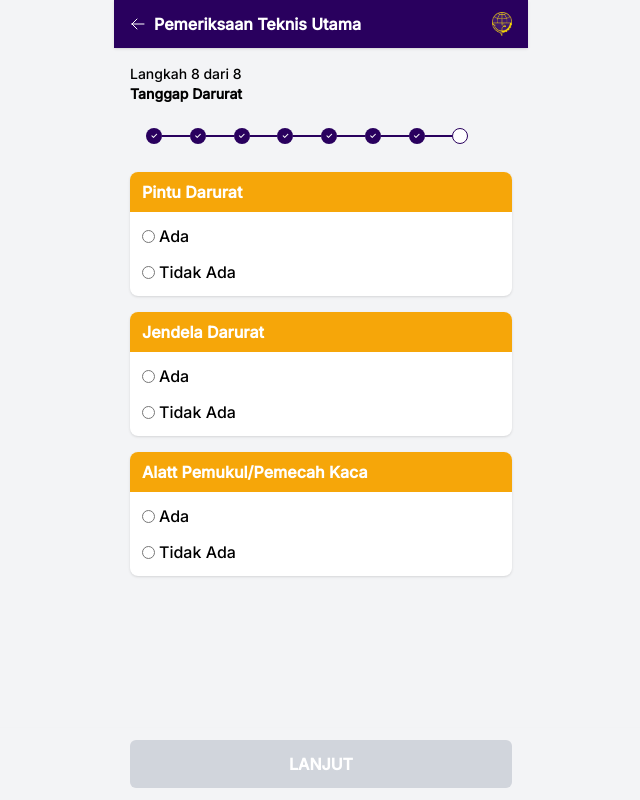
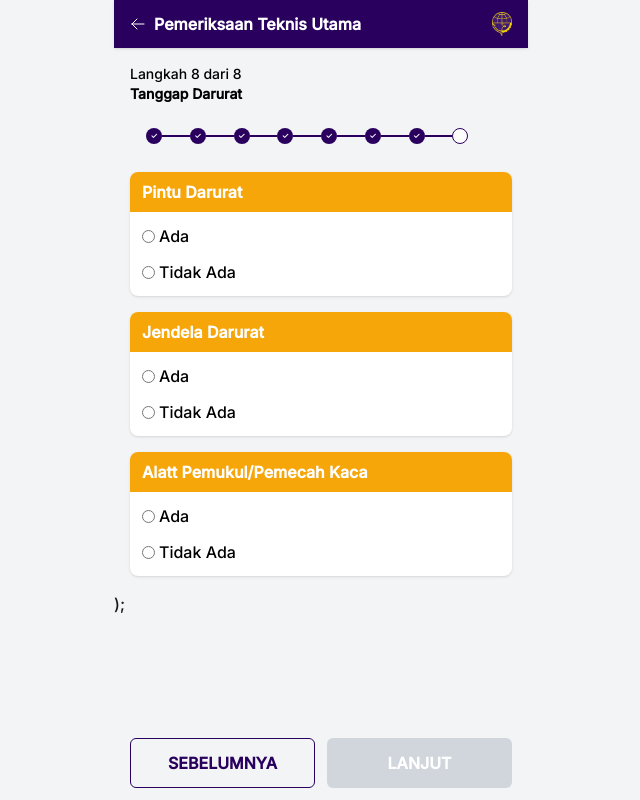
Before and after one commit to farhanangga/ramcek-nasional, a Next.js app: page /pemeriksaan/pemeriksaanTeknis/8-tanggapDarurat in a window 1280 px wide. Shown: the whole page, without its empty margins (319-959 px from the left). Built offline with nearby package versions, Linux system fonts and the light colour scheme.

Commit message:
FIXED A LITTLE BUG AND ADD NOTIF

```diff
--- a/src/app/pemeriksaan/pemeriksaanTeknis/1-sistemPenerangan/page.tsx
+++ b/src/app/pemeriksaan/pemeriksaanTeknis/1-sistemPenerangan/page.tsx
@@ -165,7 +165,7 @@ export default function SistemPeneranganPage() {
        {/* Stepper */}
         <div className="px-4 py-3 pt-16">
         <p className="text-sm text-black mb-6">
-            Langkah 8 dari 8 <br />
+            Langkah 1 dari 8 <br />
             <span className="font-semibold">Tanggap Darurat </span>
         </p>
         <div className="flex items-center justify-between mx-4">
--- a/src/app/pemeriksaan/pemeriksaanTeknis/2-sistemPengereman/page.tsx
+++ b/src/app/pemeriksaan/pemeriksaanTeknis/2-sistemPengereman/page.tsx
@@ -112,7 +112,7 @@ export default function SistemPengeremanPage() {
         {/* Stepper */}
         <div className="px-4 py-3 pt-16">
         <p className="text-sm text-black mb-6">
-            Langkah 8 dari 8 <br />
+            Langkah 2 dari 8 <br />
             <span className="font-semibold">Tanggap Darurat </span>
         </p>
         <div className="flex items-center justify-between mx-4">
--- a/src/app/pemeriksaan/pemeriksaanTeknis/3-badanKendaraan/page.tsx
+++ b/src/app/pemeriksaan/pemeriksaanTeknis/3-badanKendaraan/page.tsx
@@ -105,7 +105,7 @@ export default function SistemPengeremanPage() {
         {/* Stepper */}
         <div className="px-4 py-3 pt-16">
         <p className="text-sm text-black mb-6">
-            Langkah 8 dari 8 <br />
+            Langkah 3 dari 8 <br />
             <span className="font-semibold">Tanggap Darurat </span>
         </p>
         <div className="flex items-center justify-between mx-4">
--- a/src/app/pemeriksaan/pemeriksaanTeknis/4-kondisiBan/page.tsx
+++ b/src/app/pemeriksaan/pemeriksaanTeknis/4-kondisiBan/page.tsx
@@ -111,7 +111,7 @@ export default function KondisiBanPage() {
         {/* Stepper */}
         <div className="px-4 py-3 pt-16">
         <p className="text-sm text-black mb-6">
-            Langkah 8 dari 8 <br />
+            Langkah 4 dari 8 <br />
             <span className="font-semibold">Tanggap Darurat </span>
         </p>
         <div className="flex items-center justify-between mx-4">
--- a/src/app/pemeriksaan/pemeriksaanTeknis/5-perlengkapan/page.tsx
+++ b/src/app/pemeriksaan/pemeriksaanTeknis/5-perlengkapan/page.tsx
@@ -124,7 +124,7 @@ export default function SistemPengeremanPage() {
         {/* Stepper */}
         <div className="px-4 py-3 pt-16">
         <p className="text-sm text-black mb-6">
-            Langkah 8 dari 8 <br />
+            Langkah 5 dari 8 <br />
             <span className="font-semibold">Tanggap Darurat </span>
         </p>
         <div className="flex items-center justify-between mx-4">
--- a/src/app/pemeriksaan/pemeriksaanTeknis/6-pengukurKecepatan/page.tsx
+++ b/src/app/pemeriksaan/pemeriksaanTeknis/6-pengukurKecepatan/page.tsx
@@ -138,7 +138,7 @@ export default function SistemPengeremanPage() {
         {/* Stepper */}
         <div className="px-4 py-3 pt-16">
         <p className="text-sm text-black mb-6">
-            Langkah 8 dari 8 <br />
+            Langkah 6 dari 8 <br />
             <span className="font-semibold">Tanggap Darurat </span>
         </p>
         <div className="flex items-center justify-between mx-4">
--- a/src/app/pemeriksaan/pemeriksaanTeknis/7-penghapusKaca/page.tsx
+++ b/src/app/pemeriksaan/pemeriksaanTeknis/7-penghapusKaca/page.tsx
@@ -129,7 +129,7 @@ const handleTextChange = (qId: string, value: string) => {
         {/* Stepper */}
         <div className="px-4 py-3 pt-16">
         <p className="text-sm text-black mb-6">
-            Langkah 8 dari 8 <br />
+            Langkah 7 dari 8 <br />
             <span className="font-semibold">Tanggap Darurat </span>
         </p>
         <div className="flex items-center justify-between mx-4">
--- a/src/app/pemeriksaan/pemeriksaanTeknis/8-tanggapDarurat/page.tsx
+++ b/src/app/pemeriksaan/pemeriksaanTeknis/8-tanggapDarurat/page.tsx
@@ -291,15 +291,27 @@ const handleTextChange = (qId: string, value: string) => {
           ))}
         </div>
 
-        {/* Tombol lanjut */}
+         <div>
+        {/* Tombol bawah */}
         <div className="fixed bottom-0 left-0 w-full bg-gray-100 shadow-lg">
-          <div className="max-w-[414px] mx-auto px-4 py-3">
+          <div className="max-w-[414px] mx-auto px-4 py-3 flex gap-3">
+            <button
+              onClick={() =>
+                router.push("/pemeriksaan/pemeriksaanTeknis/6-pengukurKecepatan")
+              }
+              className="w-1/2 py-3 font-bold text-[#29005E] border border-[#29005E] rounded-md"
+            >
+              SEBELUMNYA
+            </button>
             <button
               disabled={!semuaTerisi}
-              onClick={() => setShowModal(true)} // 🔥 tampilkan modal
-              className={`w-full py-3 font-bold text-white rounded-md transition ${
-                semuaTerisi ? "bg-[#29005E]" : "bg-gray-300 cursor-not-allowed"
-              }`}
+              onClick={() => setShowModal(true)} // buka modal dulu
+              className={`w-1/2 py-3 font-bold text-white rounded-md transition
+                ${
+                  semuaTerisi
+                    ? "bg-[#29005E]"
+                    : "bg-gray-300 cursor-not-allowed"
+                }`}
             >
               LANJUT
             </button>
@@ -309,18 +321,22 @@ const handleTextChange = (qId: string, value: string) => {
         {/* Modal notifikasi */}
         {showModal && (
           <div className="fixed inset-0 bg-black/20 flex items-center justify-center z-50">
-            <div className="bg-white rounded-xl p-6 text-center w-80">
+            <div className="bg-white rounded-xl p-6 text-center w-80 animate-fadeIn">
               <div className="flex justify-center mb-4">
-                <div className="w-16 h-16 flex items-center justify-center rounded-full bg-red-200">
-                  <span className="text-red-700 text-4xl">✔</span>
+                <div className="w-16 h-16 flex items-center justify-center rounded-full bg-yellow-200">
+                  <span className="text-yellow-700 text-4xl">✔</span>
                 </div>
               </div>
-              <h2 className="text-lg font-bold mb-2 text-black">Pemeriksaan Administrasi Berhasil</h2>
+              <h2 className="text-lg font-bold mb-2 text-black">
+                Pemeriksaan Teknis Utama Berhasil
+              </h2>
               <p className="text-gray-600 text-sm mb-4">
-                Langkah berikutnya, lakukan Pemeriksaan Teknis Utama
+                Langkah berikutnya, lakukan Pemeriksaan Teknis Penunjang
               </p>
               <button
-                onClick={() => router.push("/pemeriksaan/pemeriksaanTeknis/1-sistemPenerangan")}
+                onClick={() =>
+                  router.push("/pemeriksaan/pemeriksaanTeknisPenunjang")
+                }
                 className="w-full py-2 bg-[#29005E] text-white font-bold rounded-md"
               >
                 LANJUTKAN
@@ -328,6 +344,8 @@ const handleTextChange = (qId: string, value: string) => {
             </div>
           </div>
         )}
+      </div>
+    );
 
       </div>
     </div>
```
